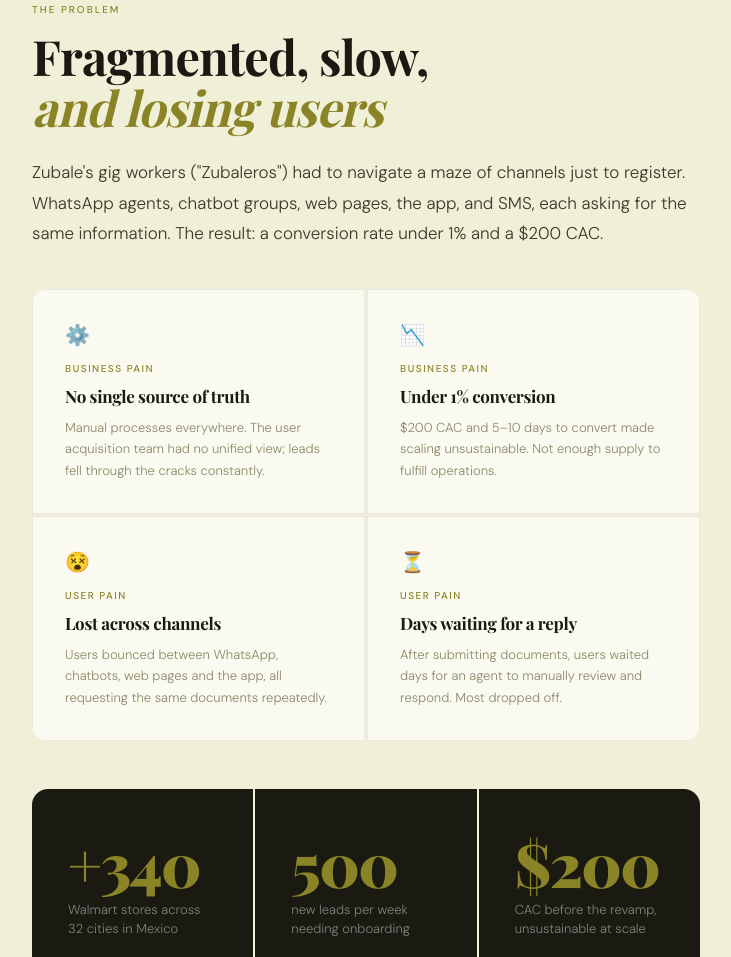
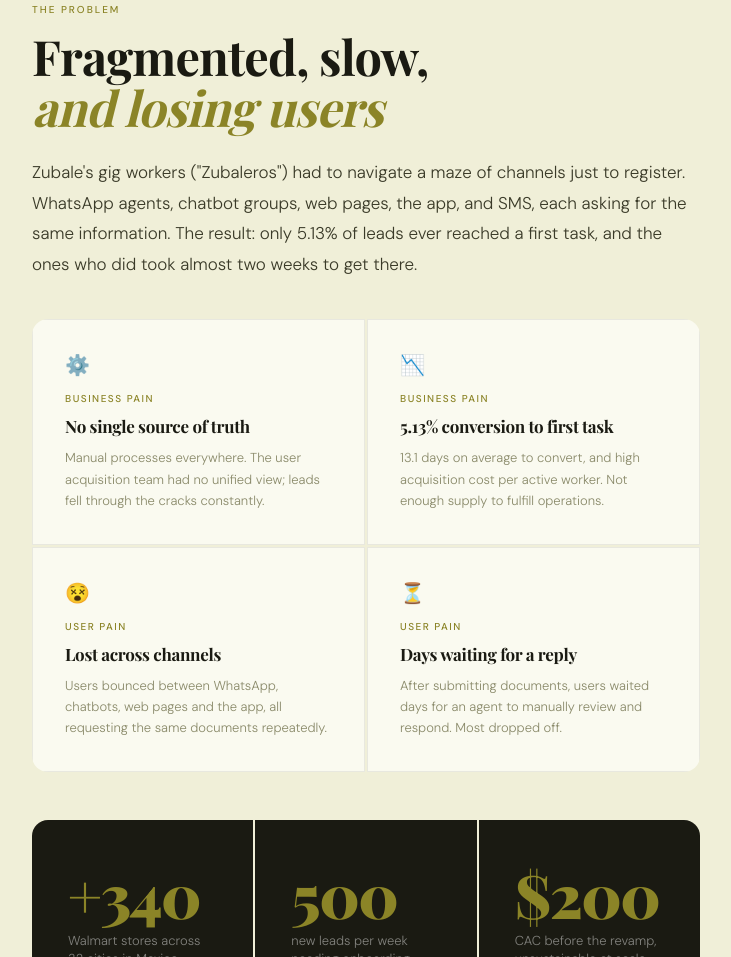
Before and after one commit to alejandrao72-hue/alejandrao72-hue.github.io, a plain HTML site: page project-zubale-onboarding.html in a window 1280 px wide. Shown: the part 1064-2021 px from the top of the page, without its empty margins (274-1005 px from the left). Drawn offline with nearby package versions, Linux system fonts and the light colour scheme; a web font is replaced by a local one.

Commit message:
Zubale: una sola línea base de conversión
El planteamiento del problema decía conversión por debajo del 1% y los
resultados partían de 5.13%. Ahora el caso usa 5.13% y 13.1 días en todas
las secciones, que es lo que muestra el gráfico de resultados.

Co-Authored-By: Claude Opus 5 <noreply@anthropic.com>
Claude-Session: https://claude.ai/code/session_0149zX4WWJuNXn66QfqL17sV

```diff
--- a/project-zubale-onboarding.html
+++ b/project-zubale-onboarding.html
@@ -232,7 +232,7 @@
   <div class="reveal">
     <span class="section-tag">The Problem</span>
     <h2>Fragmented, slow,<br><em>and losing users</em></h2>
-    <p class="body">Zubale's gig workers ("Zubaleros") had to navigate a maze of channels just to register. WhatsApp agents, chatbot groups, web pages, the app, and SMS, each asking for the same information. The result: a conversion rate under 1% and a $200 CAC.</p>
+    <p class="body">Zubale's gig workers ("Zubaleros") had to navigate a maze of channels just to register. WhatsApp agents, chatbot groups, web pages, the app, and SMS, each asking for the same information. The result: only 5.13% of leads ever reached a first task, and the ones who did took almost two weeks to get there.</p>
   </div>
 
   <div class="problem-grid reveal">
@@ -245,8 +245,8 @@
     <div class="problem-card">
       <span class="problem-icon">📉</span>
       <span class="problem-type">Business pain</span>
-      <h4>Under 1% conversion</h4>
-      <p>$200 CAC and 5–10 days to convert made scaling unsustainable. Not enough supply to fulfill operations.</p>
+      <h4>5.13% conversion to first task</h4>
+      <p>13.1 days on average to convert, and high acquisition cost per active worker. Not enough supply to fulfill operations.</p>
     </div>
     <div class="problem-card">
       <span class="problem-icon">😵</span>
```
